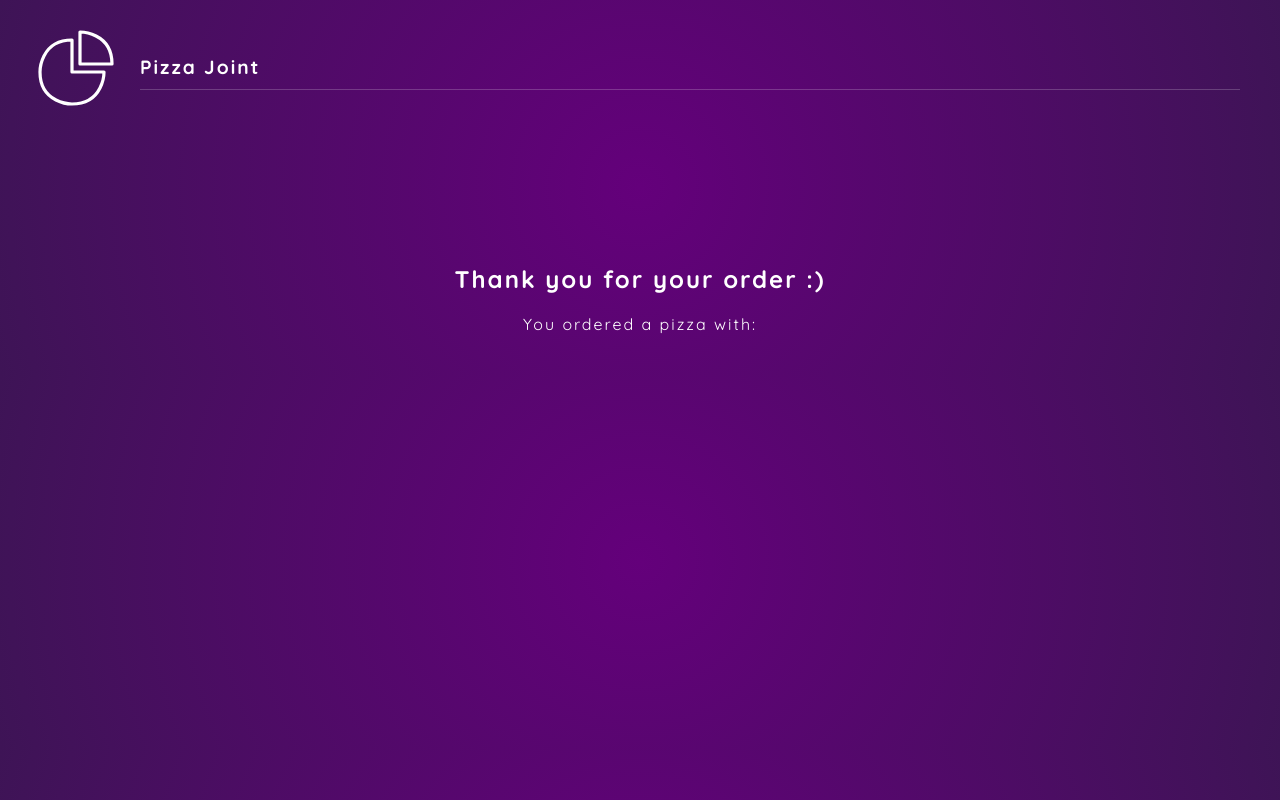
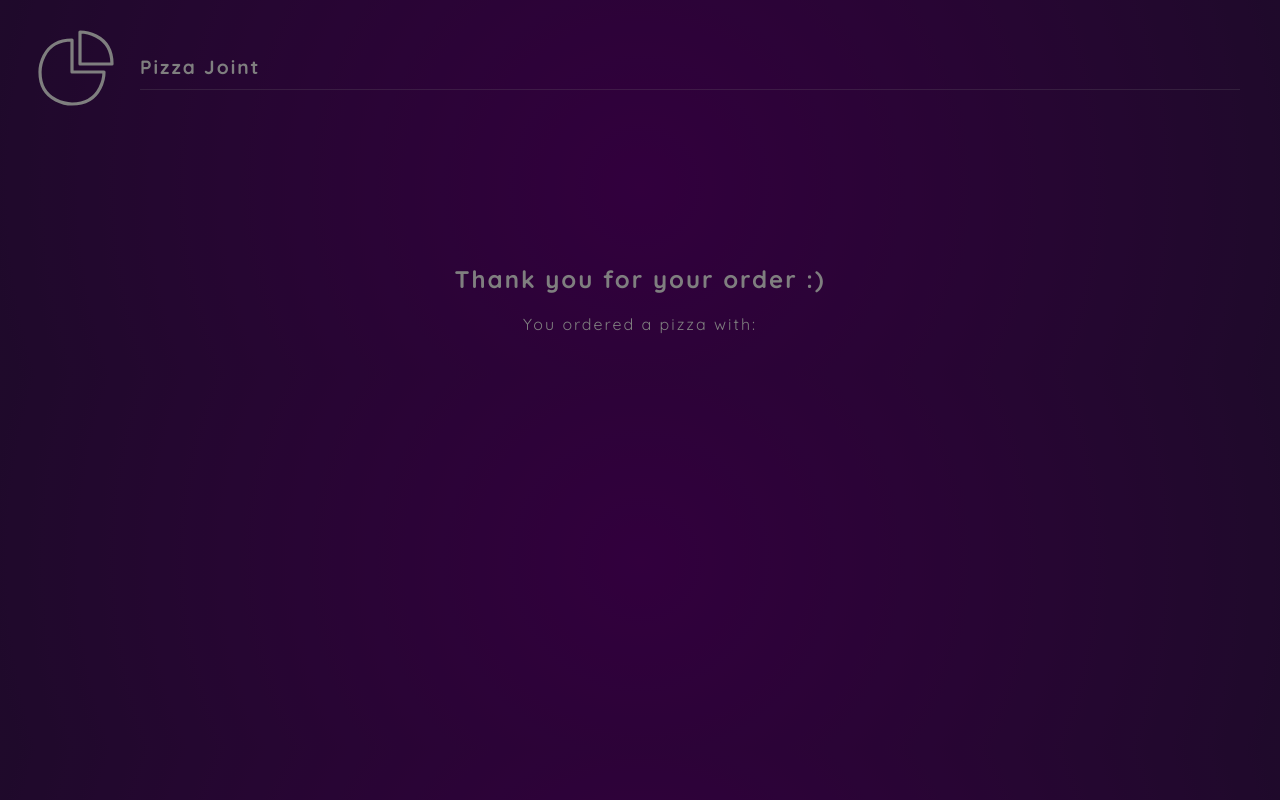
Before and after one commit to chaitanyavuddagiri/framer-motion-tutorial, a React (Create React App) app: page /order in a window 1280 px wide. Built offline with nearby package versions, Linux system fonts and the light colour scheme.

Commit message:
added modal and animated it

```diff
--- a/src/App.js
+++ b/src/App.js
@@ -1,12 +1,13 @@
 import { useState } from 'react';
 import { Routes, Route, useLocation } from 'react-router-dom';
-import { Base, Header, Home, Order, Toppings } from './components';
+import { Base, Header, Home, Modal, Order, Toppings } from './components';
 
 import { AnimatePresence } from 'framer-motion';
 
 function App() {
+	const location = useLocation();
 	const [pizza, setPizza] = useState({ base: '', toppings: [] });
-	const location = useLocation();
+	const [showModal, setShowModal] = useState(false);
 
 	const addBase = (base) => {
 		setPizza({ ...pizza, base });
@@ -25,7 +26,11 @@
 	return (
 		<>
 			<Header />
-			<AnimatePresence exitBeforeEnter>
+			<Modal showModal={showModal} setShowModal={setShowModal} />
+			<AnimatePresence
+				exitBeforeEnter
+				onExitComplete={() => setShowModal(false)}
+			>
 				<Routes location={location} key={location.key}>
 					<Route path="/" element={<Home />} />
 					<Route
@@ -38,7 +43,12 @@
 							<Toppings addToppings={addToppings} pizza={pizza} />
 						}
 					/>
-					<Route path="/order" element={<Order pizza={pizza} />} />
+					<Route
+						path="/order"
+						element={
+							<Order pizza={pizza} setShowModal={setShowModal} />
+						}
+					/>
 				</Routes>
 			</AnimatePresence>
 		</>
--- /dev/null
+++ b/src/components/Modal.jsx
@@ -0,0 +1,51 @@
+import React from 'react';
+import { Link } from 'react-router-dom';
+import { AnimatePresence, motion } from 'framer-motion';
+
+const backdropVariants = {
+	visible: {
+		opacity: 1,
+	},
+	hidden: {
+		opacity: 0,
+	},
+};
+
+const modalVariant = {
+	hidden: {
+		y: '-100vh',
+		opacity: 0,
+	},
+	visible: {
+		y: 200,
+		opacity: 1,
+		transition: {
+			delay: 0.5,
+		},
+	},
+};
+
+const Modal = ({ showModal, setShowModal }) => {
+	return (
+		<AnimatePresence exitBeforeEnter>
+			{showModal && (
+				<motion.div
+					className="backdrop"
+					variants={backdropVariants}
+					initial="hidden"
+					animate="visible"
+					exit="hidden"
+				>
+					<motion.div className="modal" variants={modalVariant}>
+						<p>Want to make another pizza?</p>
+						<Link to="/">
+							<button>Start Again</button>
+						</Link>
+					</motion.div>
+				</motion.div>
+			)}
+		</AnimatePresence>
+	);
+};
+
+export default Modal;
--- a/src/components/Order.jsx
+++ b/src/components/Order.jsx
@@ -1,4 +1,4 @@
-import React from 'react';
+import React, { useEffect } from 'react';
 import { motion } from 'framer-motion';
 
 const containerVariants = {
@@ -34,7 +34,13 @@
 	},
 };
 
-const Order = ({ pizza }) => {
+const Order = ({ pizza, setShowModal }) => {
+	useEffect(() => {
+		setTimeout(() => {
+			setShowModal(true);
+		}, 5000);
+	}, [setShowModal]);
+
 	return (
 		<motion.div
 			className="order container"
--- a/src/components/index.js
+++ b/src/components/index.js
@@ -3,3 +3,4 @@
 export { default as Toppings } from './Toppings';
 export { default as Order } from './Order';
 export { default as Header } from './Header';
+export { default as Modal } from './Modal';
--- a/src/index.css
+++ b/src/index.css
@@ -128,3 +128,35 @@
 .order p {
 	margin: 20px auto;
 }
+
+/* modal */
+.backdrop {
+	position: fixed;
+	top: 0;
+	left: 0;
+	width: 100%;
+	height: 100%;
+	background: rgba(0, 0, 0, 0.5);
+	z-index: 1;
+}
+
+.modal {
+	max-width: 400px;
+	margin: 0 auto;
+	padding: 40px 20px;
+	background: white;
+	border-radius: 10px;
+	text-align: center;
+}
+
+.modal button {
+	color: #444;
+	border-color: #444;
+	font-weight: bold;
+	margin-top: 20px;
+}
+
+.modal p {
+	color: #444;
+	font-weight: bold;
+}
```
